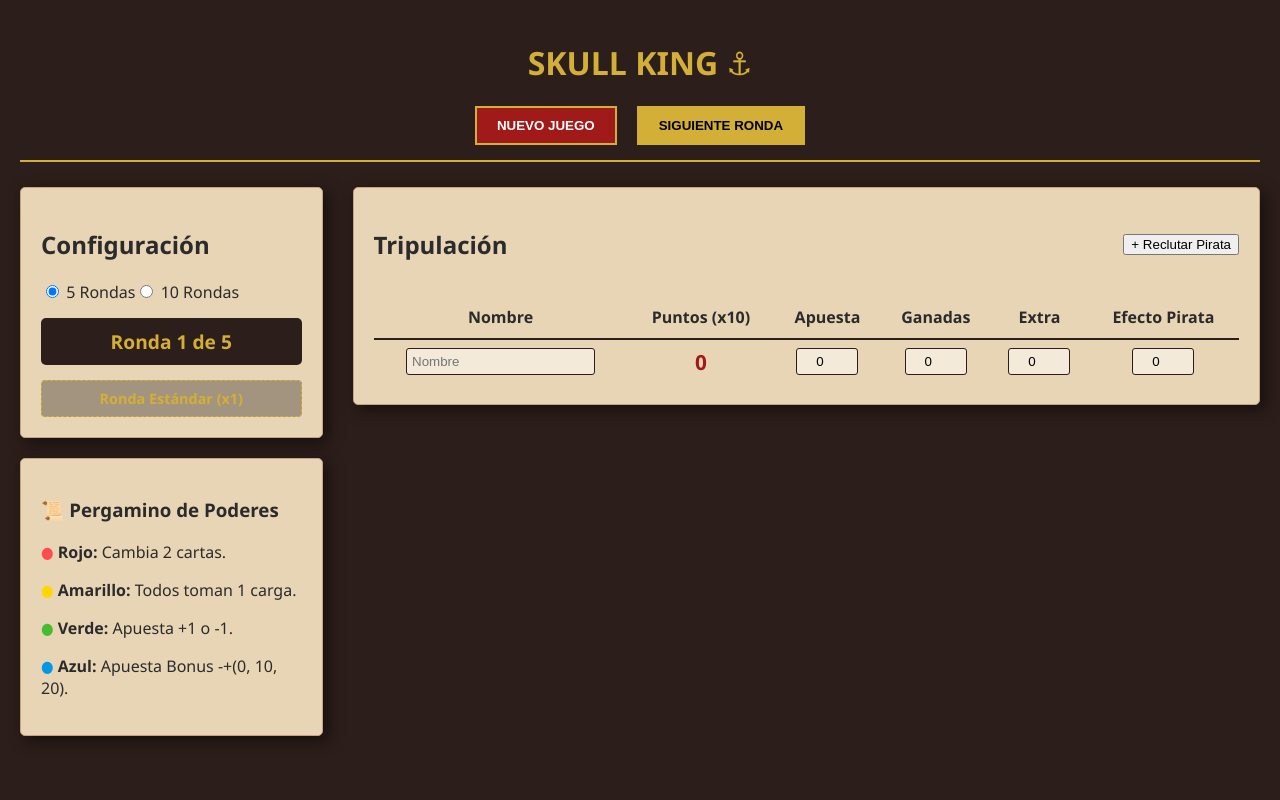
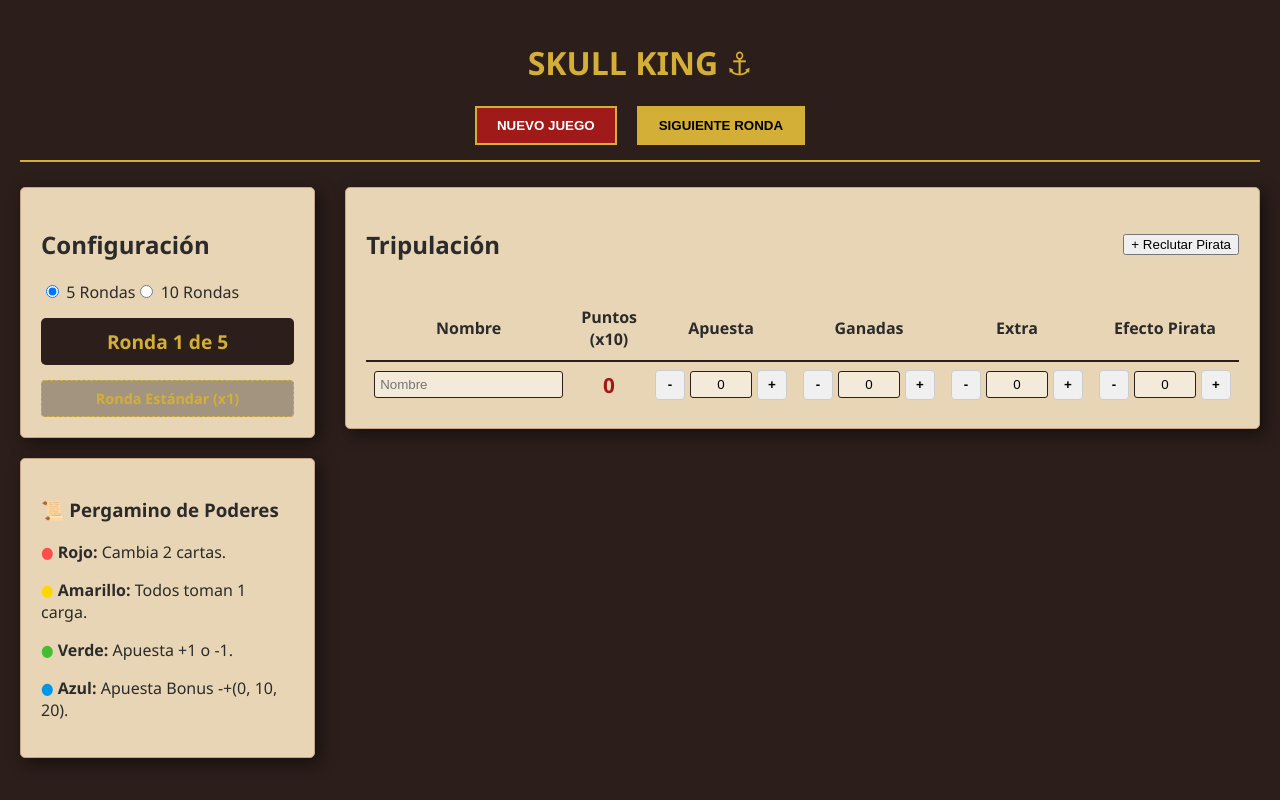
Before and after one commit to BrandonMDLCN/skull-king-module, a React (Create React App) app: page / in a window 1280 px wide. Built offline with nearby package versions, Linux system fonts and the light colour scheme.

Commit message:
se agregaron botones para comodidas

```diff
--- a/src/App.css
+++ b/src/App.css
@@ -176,3 +176,29 @@
   color: black !important;
   outline: 2px solid var(--gold);
 }
+
+.btn-control {
+  background-color: #f0f0f0;
+  border: 1px solid #ccc;
+  border-radius: 4px;
+  width: 30px;
+  height: 30px;
+  cursor: pointer;
+  font-weight: bold;
+  display: flex;
+  justify-content: center;
+  align-items: center;
+}
+
+.btn-control:hover {
+  background-color: #e0e0e0;
+}
+
+/* Quita las flechas por defecto del input para un look más limpio */
+.input-number::-webkit-inner-spin-button,
+.input-number::-webkit-outer-spin-button {
+  -webkit-appearance: none;
+  margin: 0;
+}
+
+.control-container { display: flex; align-items: center; gap: 5px; }
--- a/src/components/JugadorRow.jsx
+++ b/src/components/JugadorRow.jsx
@@ -5,56 +5,196 @@
     <tr key={j.id}>
       <td>
         <input
-                        type="text" className="input-pirate" placeholder="Nombre"
+          type="text"
+          className="input-pirate"
+          placeholder="Nombre"
           value={j.nombre}
-                        onChange={(e) => actualizarJugador(j.id, 'nombre', e.target.value)}
+          onChange={(e) => actualizarJugador(j.id, "nombre", e.target.value)}
         />
       </td>
-                    <td className="score-cell">{(j.puntos * 10)}</td>
-                    <td>
+
+
+      <td className="score-cell">{j.puntos * 10}</td>
+
+
+      <td className="control-apuesta">
+        <div className="control-container">
+          {/* Botón de Restar */}
+          <button
+            className="btn-control"
+            onClick={() => {
+              const actual = Number.parseInt(j.apuestaHecha || 0);
+              if (actual > 0) {
+                actualizarJugador(j.id, "apuestaHecha", actual - 1);
+              }
+            }}
+          >
+            -
+          </button>
+
           <input
-                        type="number" className="input-number"
+            type="number"
+            className="input-number"
             min="0"
             step="1"
             value={j.apuestaHecha}
-                        onChange={(e) => actualizarJugador(j.id, 'apuestaHecha', e.target.value)}
+            onFocus={(e) => e.target.select()}
+            onChange={(e) => {
+              const val = e.target.value;
+              if (val === "" || (/^\d+$/.test(val) && Number.parseInt(val) >= 0)) {
+                actualizarJugador(j.id, "apuestaHecha", val);
+              }
+            }}
+            style={{ width: "50px", textAlign: "center" }} // Estilo básico para centrar
           />
+
+          {/* Botón de Sumar */}
+          <button
+            className="btn-control"
+            onClick={() => {
+              const actual = Number.parseInt(j.apuestaHecha || 0);
+              actualizarJugador(j.id, "apuestaHecha", actual + 1);
+            }}
+          >
+            +
+          </button>
+        </div>
       </td>
-                    <td>
+
+
+      <td className="control-ganadas">
+        <div className="control-container">
+          {/* Botón de Restar */}
+          <button
+            className="btn-control"
+            onClick={() => {
+              const actual = Number.parseInt(j.apuestaGanada || 0);
+              if (actual > 0) {
+                actualizarJugador(j.id, "apuestaGanada", actual - 1);
+              }
+            }}
+          >
+            -
+          </button>
+
           <input
-                        type="number" className="input-number"
+            type="number"
+            className="input-number"
             min="0"
             step="1"
             value={j.apuestaGanada}
-                        onChange={(e) => actualizarJugador(j.id, 'apuestaGanada', e.target.value)}
+            onFocus={(e) => e.target.select()}
+            onChange={(e) => {
+              const val = e.target.value;
+              if (val === "" || (/^\d+$/.test(val) && Number.parseInt(val) >= 0)) {
+                actualizarJugador(j.id, "apuestaGanada", val);
+              }
+            }}
+            style={{ width: "50px", textAlign: "center" }} // Estilo básico para centrar
           />
+
+          {/* Botón de Sumar */}
+          <button
+            className="btn-control"
+            onClick={() => {
+              const actual = Number.parseInt(j.apuestaGanada || 0);
+              actualizarJugador(j.id, "apuestaGanada", actual + 1);
+            }}
+          >
+            +
+          </button>
+        </div>
       </td>
-                    <td>
+
+
+      <td className="control-extras">
+        <div className="control-container">
+          {/* Botón de Restar */}
+          <button
+            className="btn-control"
+            onClick={() => {
+              const actual = Number.parseInt(j.puntosExtra || 0);
+              if (actual > 0) {
+                actualizarJugador(j.id, "puntosExtra", actual - 1);
+              }
+            }}
+          >
+            -
+          </button>
+
           <input
-                        type="number" className="input-number"
+            type="number"
+            className="input-number"
             min="0"
             step="1"
             value={j.puntosExtra}
-                        onChange={(e) => actualizarJugador(j.id, 'puntosExtra', e.target.value)}
+            onFocus={(e) => e.target.select()}
+            onChange={(e) => {
+              const val = e.target.value;
+              if (val === "" || (/^\d+$/.test(val) && Number.parseInt(val) >= 0)) {
+                actualizarJugador(j.id, "puntosExtra", val);
+              }
+            }}
+            style={{ width: "50px", textAlign: "center" }} // Estilo básico para centrar
           />
+
+          {/* Botón de Sumar */}
+          <button
+            className="btn-control"
+            onClick={() => {
+              const actual = Number.parseInt(j.puntosExtra || 0);
+              actualizarJugador(j.id, "puntosExtra", actual + 1);
+            }}
+          >
+            +
+          </button>
+        </div>
       </td>
-                    <td>
+      <td className="control-pirata">
+        <div className="control-container">
+          {/* Botón de Restar */}
+          <button
+            className="btn-control"
+            onClick={() => {
+              const actual = Number.parseInt(j.efectoPirata || 0);
+              if (actual > -2) {
+                actualizarJugador(j.id, "efectoPirata", actual - 1);
+              }
+            }}
+          >
+            -
+          </button>
+
           <input
-                        type="number" className="input-number"
+            type="number"
+            className="input-number"
             min="-2"
             max="2"
             step="1"
             value={j.efectoPirata}
-                        onChange={(e) => actualizarJugador(j.id, 'efectoPirata', e.target.value)}
+            onChange={(e) =>
+              actualizarJugador(j.id, "efectoPirata", e.target.value)
+            }
           />
+          {/* Botón de Sumar */}
+          <button
+            className="btn-control"
+            onClick={() => {
+              const actual = Number.parseInt(j.efectoPirata || 0);
+              actualizarJugador(j.id, "efectoPirata", actual + 1);
+            }}
+          >
+            +
+          </button>
+        </div>
       </td>
     </tr>
-    )
-}
+  );
+};
 
 export default JugadorRow;
 
 JugadorRow.propTypes = {
   j: PropTypes.object.isRequired,
-    actualizarJugador: PropTypes.func.isRequired
-}
+  actualizarJugador: PropTypes.func.isRequired,
+};
```
Lines whose indentation alone changed are shown as unchanged.
